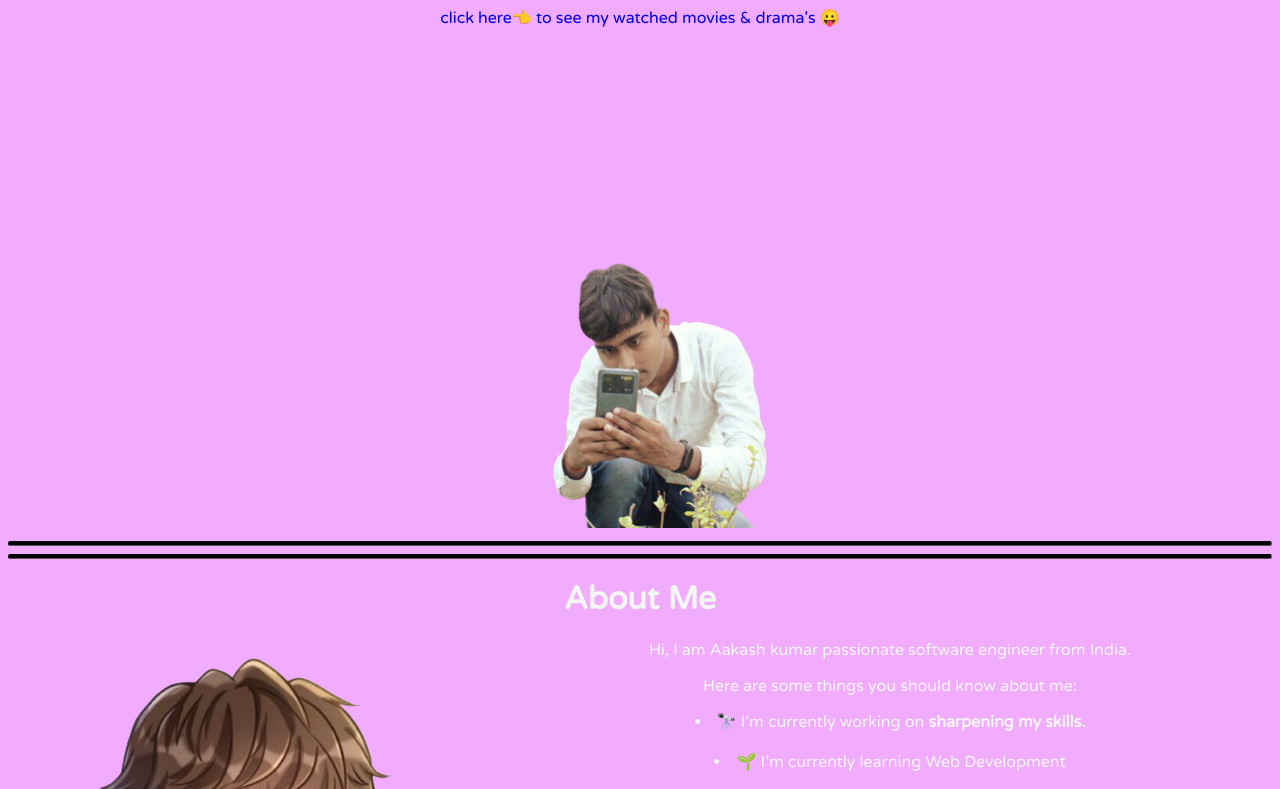
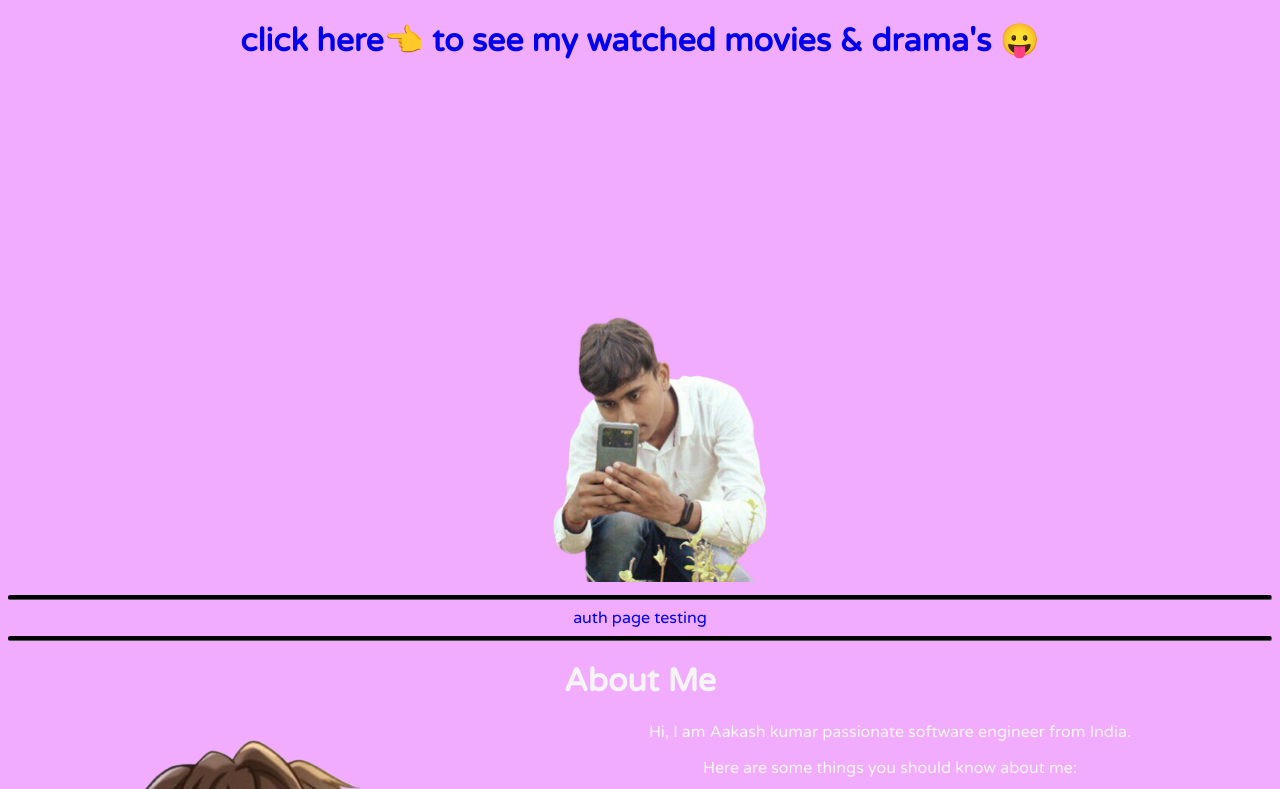
Before and after one commit to itsAakashz/itsAakashz.github.io, a plain HTML site: page peep.html in a window 1280 px wide. Shown: the top 789 px of the page. Drawn offline with Linux system fonts and the light colour scheme.

Commit message:
Update peep.html

```diff
--- a/peep.html
+++ b/peep.html
@@ -16,18 +16,18 @@
   </head>
 
   <body>
-    <header>
-       <div>
-        <a href="movies_watched_list/index.html"> click here👈 to see my watched movies & drama's 😛 </a>
+      <div>
+      <h1> <a href="movies_watched_list/index.html"> click here👈 to see my watched movies & drama's 😛 </a> </h1>
     </div>
 
-    </header>
 
     <div>
       <img src="images/img1.png" alt="Aakashuu bitmoji" />
     </div>
     <hr />
-
+ <div>
+        <a href="pages-with-auth/index.html"> auth page testing </a>
+    </div>
     <hr />
 
     <div id="aboutPage">
```
